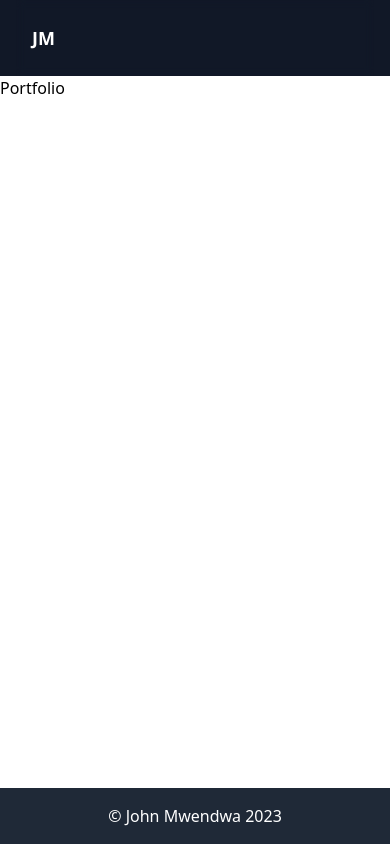
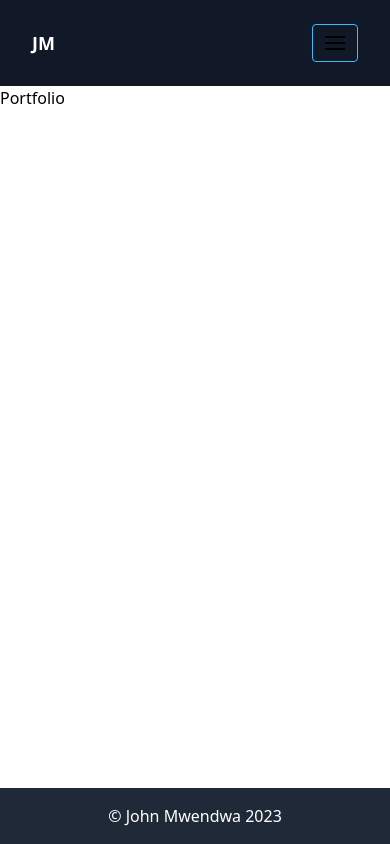
Before and after one commit to JohnMwendwa/portfolio_v2, a Next.js app: page / in a window 390 px wide. Built offline with nearby package versions, Linux system fonts and the light colour scheme.

Commit message:
render the MobileNav component

```diff
--- a/src/components/layout/Navbar.tsx
+++ b/src/components/layout/Navbar.tsx
@@ -1,6 +1,12 @@
 import Link from "next/link";
 
 import SectionContainer from "components/SectionContainer";
+import MobileNav from "components/MobileNav";
+
+export interface MenuProps {
+  name: string;
+  link: string;
+}
 
 const Navbar = () => {
   return (
@@ -31,13 +37,14 @@ const Navbar = () => {
               <path d="M165.9 397.4c0 2-2.3 3.6-5.2 3.6-3.3.3-5.6-1.3-5.6-3.6 0-2 2.3-3.6 5.2-3.6 3-.3 5.6 1.3 5.6 3.6zm-31.1-4.5c-.7 2 1.3 4.3 4.3 4.9 2.6 1 5.6 0 6.2-2s-1.3-4.3-4.3-5.2c-2.6-.7-5.5.3-6.2 2.3zm44.2-1.7c-2.9.7-4.9 2.6-4.6 4.9.3 2 2.9 3.3 5.9 2.6 2.9-.7 4.9-2.6 4.6-4.6-.3-1.9-3-3.2-5.9-2.9zM244.8 8C106.1 8 0 113.3 0 252c0 110.9 69.8 205.8 169.5 239.2 12.8 2.3 17.3-5.6 17.3-12.1 0-6.2-.3-40.4-.3-61.4 0 0-70 15-84.7-29.8 0 0-11.4-29.1-27.8-36.6 0 0-22.9-15.7 1.6-15.4 0 0 24.9 2 38.6 25.8 21.9 38.6 58.6 27.5 72.9 20.9 2.3-16 8.8-27.1 16-33.7-55.9-6.2-112.3-14.3-112.3-110.5 0-27.5 7.6-41.3 23.6-58.9-2.6-6.5-11.1-33.3 2.6-67.9 20.9-6.5 69 27 69 27 20-5.6 41.5-8.5 62.8-8.5s42.8 2.9 62.8 8.5c0 0 48.1-33.6 69-27 13.7 34.7 5.2 61.4 2.6 67.9 16 17.7 25.8 31.5 25.8 58.9 0 96.5-58.9 104.2-114.8 110.5 9.2 7.9 17 22.9 17 46.4 0 33.7-.3 75.4-.3 83.6 0 6.5 4.6 14.4 17.3 12.1C428.2 457.8 496 362.9 496 252 496 113.3 383.5 8 244.8 8zM97.2 352.9c-1.3 1-1 3.3.7 5.2 1.6 1.6 3.9 2.3 5.2 1 1.3-1 1-3.3-.7-5.2-1.6-1.6-3.9-2.3-5.2-1zm-10.8-8.1c-.7 1.3.3 2.9 2.3 3.9 1.6 1 3.6.7 4.3-.7.7-1.3-.3-2.9-2.3-3.9-2-.6-3.6-.3-4.3.7zm32.4 35.6c-1.6 1.3-1 4.3 1.3 6.2 2.3 2.3 5.2 2.6 6.5 1 1.3-1.3.7-4.3-1.3-6.2-2.2-2.3-5.2-2.6-6.5-1zm-11.4-14.7c-1.6 1-1.6 3.6 0 5.9 1.6 2.3 4.3 3.3 5.6 2.3 1.6-1.3 1.6-3.9 0-6.2-1.4-2.3-4-3.3-5.6-2z" />
             </svg>
           </div>
+          <MobileNav MenuItems={MenuItems} />
         </div>
       </SectionContainer>
     </header>
   );
 };
 
-const MenuItems = [
+const MenuItems: MenuProps[] = [
   {
     name: "About",
     link: "#about",
```
